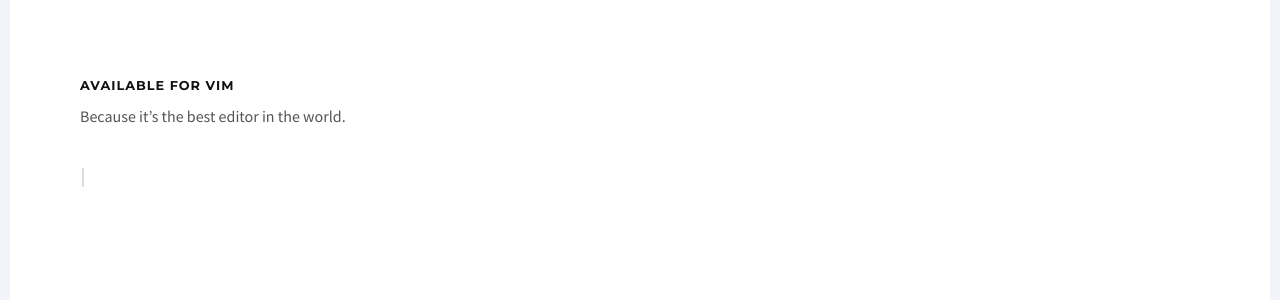
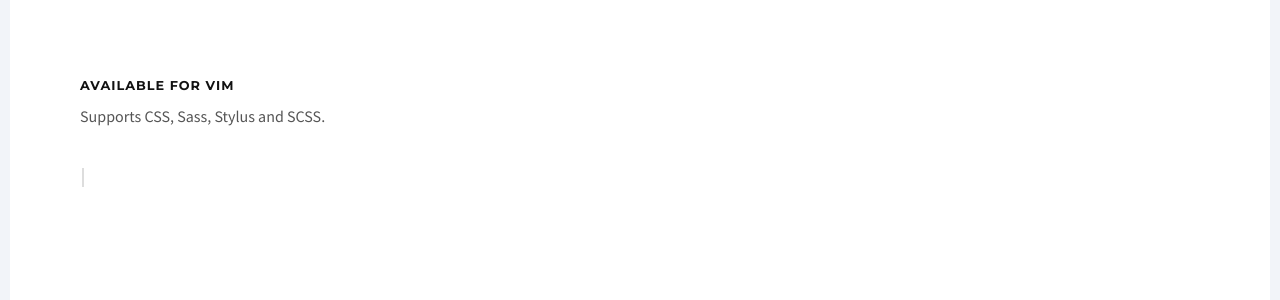
Before and after one commit to rstacruz/vim-hyperstyle, a Jekyll site: the page built from index.md, in a window 1280 px wide. Shown: the part 1632-1932 px from the top of the page. Built offline with Jekyll 4.4.1, drawn with Linux system fonts in a browser that asks for light colours.

Commit message:
Note about Sass

```diff
--- a/index.md
+++ b/index.md
@@ -219,7 +219,7 @@
 
 ### Available for Vim
 
-Because it's the best editor in the world.
+Supports CSS, Sass, Stylus and SCSS.
 
 <div class='code-box' id='main-box'></div>
 <script>
```
